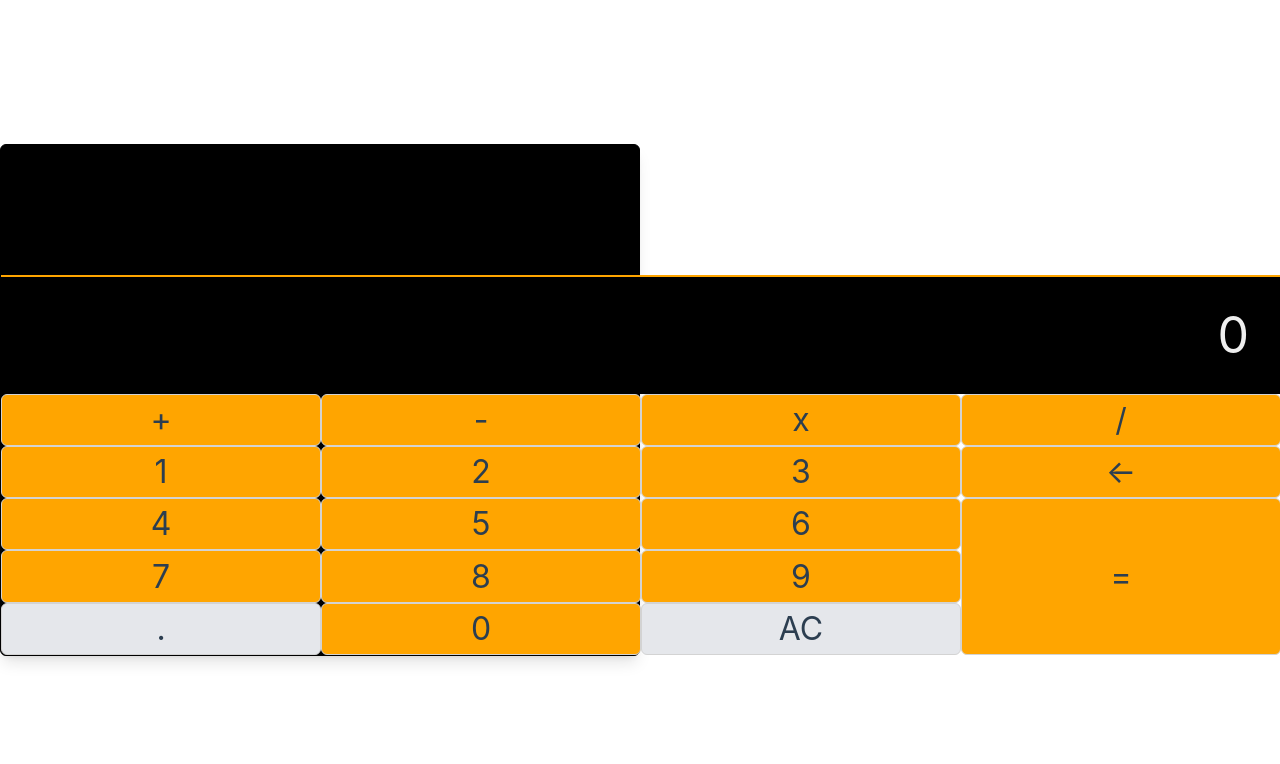
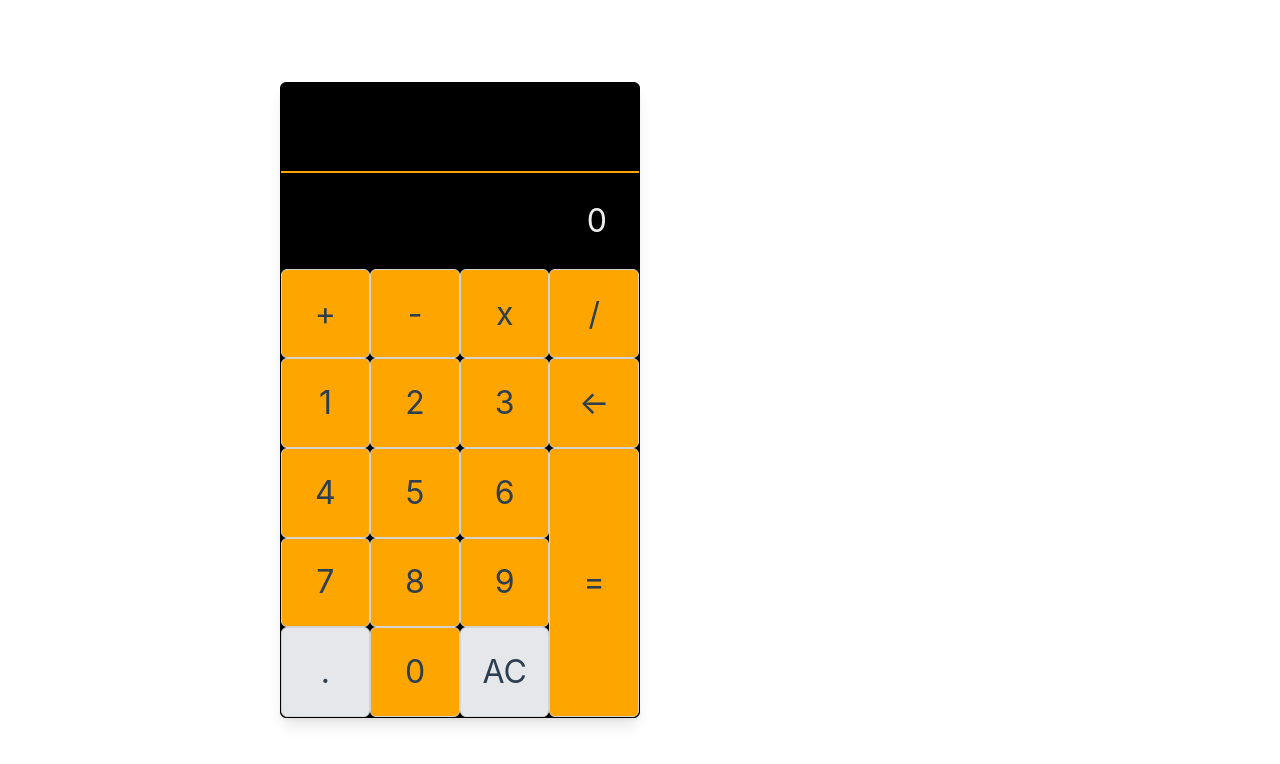
Before and after one commit to KeeganKevern/Vue-Calculator, a Vue app in the folder vue-calculator/: page / in a window 1280 px wide. Shown: the top 764 px of the page. Built offline with nearby package versions, Linux system fonts and the light colour scheme.

Commit message:
Corrected CSS for media queries (screen size > 769 px)

```diff
--- a/vue-calculator/src/components/calculator.vue
+++ b/vue-calculator/src/components/calculator.vue
@@ -246,15 +246,14 @@ export default {
 
 @media (min-width: 769px) {
   .calculator {
-    width: 50vw;
-    height: 40vw;
-    min-height: 300px;
-    min-height: 300px;
+    width: fit-content;
+    height: fit-content;
     border: black 1px solid;
-    grid-template-rows: auto;
+    grid-template-rows: 7vw auto 7vw 7vw 7vw 7vw 7vw;
+    grid-template-columns: 7vw 7vw 7vw 7vw;
   }
   .display {
-    font-size: clamp(40px, 9vw, 50px);
+    font-size: 2rem;
   }
 }
 </style>
```
